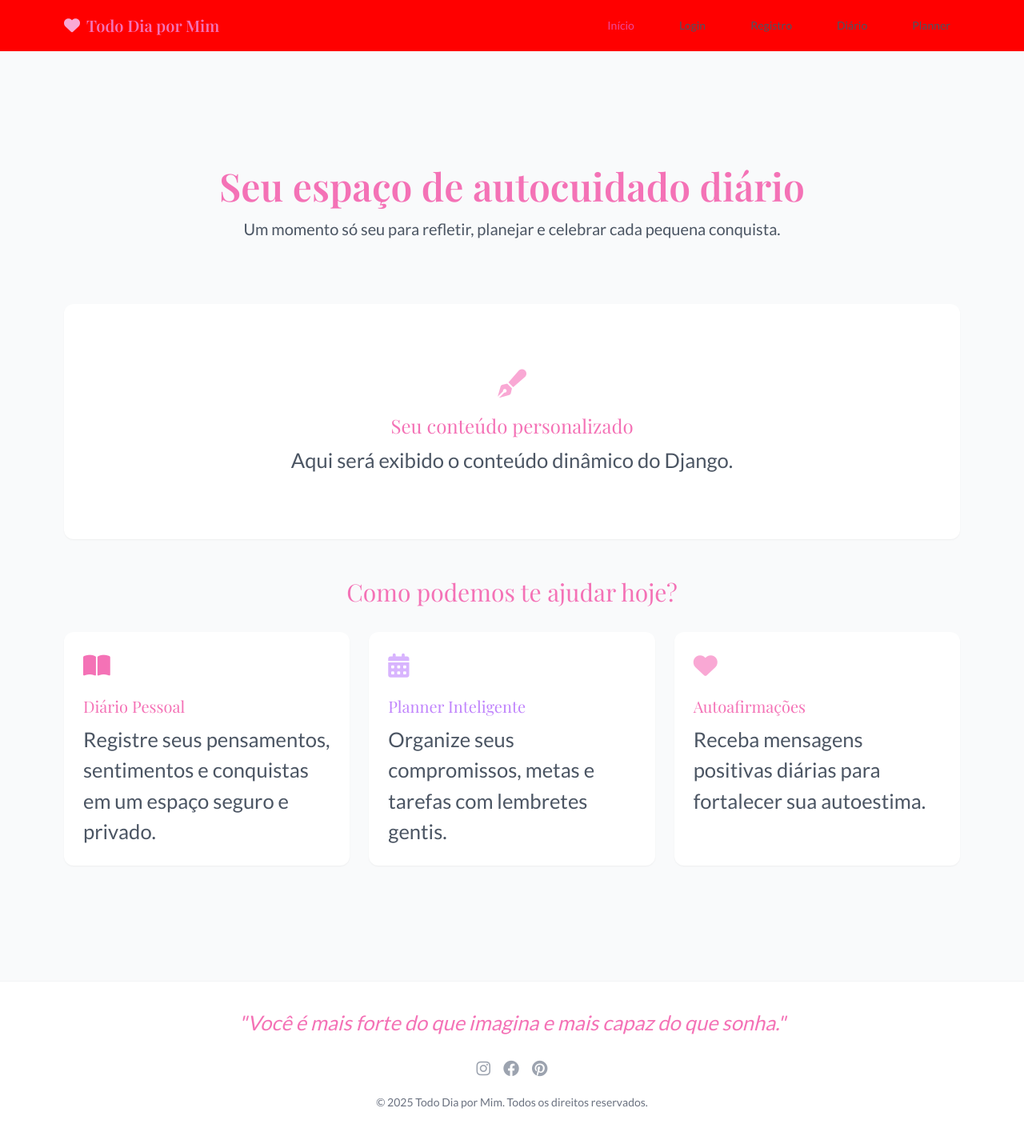
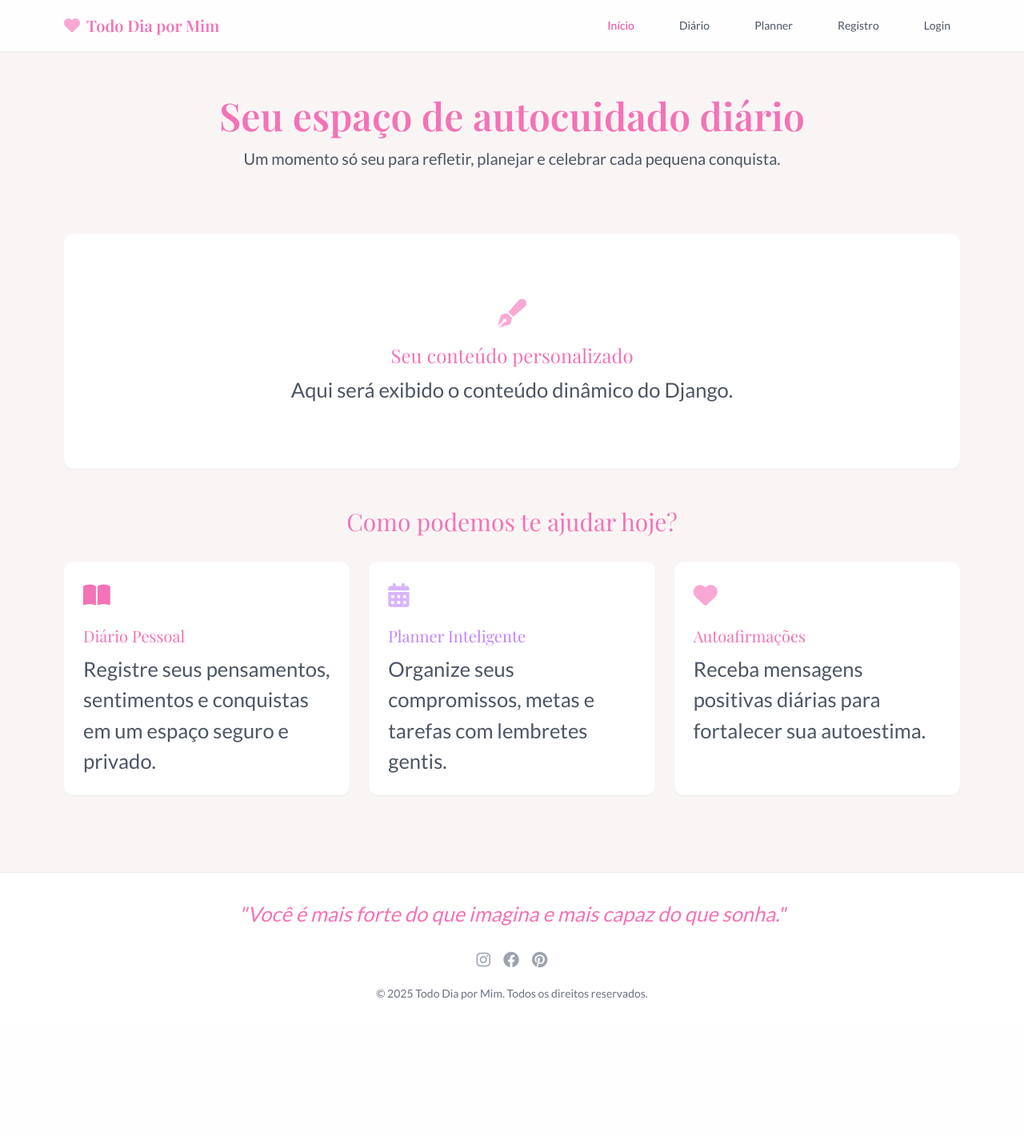
Before and after one commit to ezerodrigues/projeto_todo_dia, a Django app: page / in a window 1280 px wide. Shown: the whole page at 80% size. After the commit the page ends 1250 px from the top, so only its background shows below. Run offline with Django 5.2, Linux system fonts and the light colour scheme; some libraries are stand-ins or nearby versions.

Commit message:
update templates

```diff
--- a/base_static/global/css/global.css
+++ b/base_static/global/css/global.css
@@ -1,16 +1,16 @@
 :root {
-    /* Cores principais */
+    /* 🎨 Cores principais */
     --color-primary: #ec4899;
     --color-primary-hover: #db2777;
     --color-primary-light: #fce7f3;
     --color-primary-dark: #9d174d;
 
-    /* Cores neutras */
+    /* 🧱 Cores neutras */
     --color-white: #ffffff;
     --color-black: #000000;
     --color-dark-text: #444444;
 
-    /* Cores de status */
+    /* ⚠️ Cores de status */
     --color-success: #4a9c5d;
     --color-success-light: #d4edda;
     --color-warning: #927f40;
@@ -20,7 +20,7 @@
     --color-info: #4d86c4;
     --color-info-light: #cce5ff;
 
-    /* Cinzas */
+    /* ⚪ Tons de cinza */
     --color-gray-0: #f9f9f9;
     --color-gray-1: #e0e0e0;
     --color-gray-2: #c7c7c7;
@@ -32,18 +32,18 @@
     --color-gray-8: #323232;
     --color-gray-9: #191919;
 
-    /* Fontes */
+    /* ✍️ Tipografia */
     --font-primary: 'Lato', sans-serif;
     --font-headings: 'Playfair Display', serif;
 
-    /* Espaçamentos */
+    /* 📏 Espaçamentos */
     --spacing-xs: 0.5rem;
     --spacing-sm: 1rem;
     --spacing-md: 1.5rem;
     --spacing-lg: 2rem;
     --spacing-xl: 3rem;
 
-    /* Bordas e sombras */
+    /* 🟦 Bordas e sombras */
     --radius-sm: 0.375rem;
     --radius-md: 0.75rem;
     --radius-lg: 1rem;
@@ -51,52 +51,51 @@
     --elevation-1: 0 1px 3px rgba(0, 0, 0, 0.1);
     --elevation-2: 0 4px 12px rgba(0, 0, 0, 0.1);
 
-    /* Altura da navbar fixa (informativa, não usada diretamente) */
-    --navbar-height: 4.5rem;
+    /* 🧭 Informativo */
+    --navbar-height: 4.5rem; /* altura da navbar fixa */
 }
 
+/* Reset e base */
 * {
+    margin: 0;
     padding: 0;
-    margin: 0;
     box-sizing: border-box;
 }
 
-html, body {
-    height: 100%;
+
+body {
+    font-size: 1.6rem;
+    font-family: var(--font-primary);
+    background-color: #faf5f5; /* Corrigido para igualar ao original */
+    color: var(--color-dark-text);
 }
 
-body {
-    background-color: #faf5f5;
-    color: var(--color-dark-text);
-    font-family: var(--font-primary);
-    font-size: 1.6rem;
-    display: flex;
-    flex-direction: column;
-    min-height: 100vh;
-}
-
-main {
-    flex: 1 0 auto;
-}
-
-footer {
-    flex-shrink: 0;
-}
-
+/* Tipografia de títulos */
 .title-font {
     font-family: var(--font-headings);
 }
 
+/* Estilo do navbar */
 .navbar-bg {
-    background: red !important;
-    /* box-shadow: 0 1px 4px rgba(0, 0, 0, 0.06);  */
+    background-color: rgba(255, 255, 255, 0.9);
+    backdrop-filter: blur(5px);
 }
 
+/* Altura mínima do conteúdo principal */
 .main-content {
-    padding-top: 5rem;
+    min-height: calc(100vh - 120px);
 }
 
+/* Efeito de hover nos cards */
 .card-hover:hover {
     transform: translateY(-3px);
-    box-shadow: var(--elevation-2);
+    box-shadow: 0 10px 25px -5px rgba(0, 0, 0, 0.1);
 }
+
+/* Links do menu (se desejar usar) */
+.nav-link {
+    font-size: 1.8rem;
+    padding: 0.5rem 1rem;
+    font-weight: 500;
+    transition: color 0.2s ease, background-color 0.2s ease;
+}
--- /dev/null
+++ b/base_static/global/js/script_global.js
@@ -0,0 +1,12 @@
+const mobileMenuButton = document.querySelector('.mobile-menu-button');
+const mobileMenu = document.querySelector('.mobile-menu');
+
+mobileMenuButton.addEventListener('click', () => {
+    mobileMenu.classList.toggle('hidden');
+});
+
+document.addEventListener('click', (e) => {
+    if (!mobileMenu.contains(e.target) && !mobileMenuButton.contains(e.target)) {
+        mobileMenu.classList.add('hidden');
+    }
+});
--- a/base_templates/global/base.html
+++ b/base_templates/global/base.html
@@ -1,52 +1,36 @@
 {% load static %}
 <!DOCTYPE html>
 <html lang="pt-BR">
-
 <head>
     <meta charset="UTF-8" />
     <meta name="viewport" content="width=device-width, initial-scale=1.0" />
-    <title>Todo Dia por Mim</title>
+    <title>Todo Dia por Mim - Seu espaço de autocuidado</title>
 
+    <!-- Tailwind -->
     <script src="https://cdn.tailwindcss.com"></script>
+
+    <!-- Fontes e ícones -->
     <link href="https://fonts.googleapis.com/css2?family=Playfair+Display:wght@400;500;600;700&family=Lato:wght@300;400;700&display=swap" rel="stylesheet">
     <link rel="stylesheet" href="https://cdnjs.cloudflare.com/ajax/libs/font-awesome/6.4.0/css/all.min.css">
+
+    <!-- Seu CSS -->
     <link rel="stylesheet" href="{% static 'global/css/global.css' %}">
 </head>
+<body class="text-gray-700">
+  <div class="flex flex-col min-h-screen">
 
-    <!-- Navbar fixa no topo -->
-    {% include "partials/navbar.html" %}
+    <!-- Header com navbar original -->
+    {% include "partials/header.html" %}
 
-<body class="text-gray-700 font-primary bg-gray-50">
-
-    <!-- Conteúdo principal -->
-
-    <main class="pt-20 pb-12 flex-1">
-        <div>
-            {% block content %}
-            {% endblock %}
-        </div>
+    <!-- Main -->
+    <main class="flex-grow pt-[4.5rem] px-4 pb-12 max-w-6xl mx-auto w-full">
+      {% block content %}{% endblock %}
     </main>
-
-</body>
 
     <!-- Rodapé -->
     {% include "partials/footer.html" %}
+  </div>
 
-        <!-- Script do menu mobile -->
-    <script>
-        const mobileMenuButton = document.querySelector('.mobile-menu-button');
-        const mobileMenu = document.querySelector('.mobile-menu');
-
-        mobileMenuButton?.addEventListener('click', () => {
-            mobileMenu?.classList.toggle('hidden');
-        });
-
-        document.addEventListener('click', (e) => {
-            if (!mobileMenu?.contains(e.target) && !mobileMenuButton?.contains(e.target)) {
-                mobileMenu?.classList.add('hidden');
-            }
-        });
-    </script>
-
-
+  <script src="{% static 'global/js/script_global.js' %}"></script>
+</body>
 </html>
--- a/base_templates/partials/footer.html
+++ b/base_templates/partials/footer.html
@@ -1,17 +1,29 @@
-<footer class="bg-white py-8 border-t border-gray-100">
+<div class="bg-white py-8 border-t border-dark-100">
   <div class="max-w-6xl mx-auto px-4">
     <div class="text-center">
       <p class="text-pink-400 italic mb-4">
         "Você é mais forte do que imagina e mais capaz do que sonha."
       </p>
       <div class="flex justify-center space-x-4 mb-4">
-                <a href="#" class="text-gray-400 hover:text-pink-400 transition duration-300"><i class="fab fa-instagram text-xl"></i></a>
-                <a href="#" class="text-gray-400 hover:text-pink-400 transition duration-300"><i class="fab fa-facebook text-xl"></i></a>
-                <a href="#" class="text-gray-400 hover:text-pink-400 transition duration-300"><i class="fab fa-pinterest text-xl"></i></a>
+        <a
+          href="#"
+          class="text-gray-400 hover:text-pink-400 transition duration-300"
+          ><i class="fab fa-instagram text-xl"></i
+        ></a>
+        <a
+          href="#"
+          class="text-gray-400 hover:text-pink-400 transition duration-300"
+          ><i class="fab fa-facebook text-xl"></i
+        ></a>
+        <a
+          href="#"
+          class="text-gray-400 hover:text-pink-400 transition duration-300"
+          ><i class="fab fa-pinterest text-xl"></i
+        ></a>
       </div>
       <p class="text-sm text-gray-500">
         &copy; 2025 Todo Dia por Mim. Todos os direitos reservados.
       </p>
     </div>
   </div>
-</footer>
+</div>
--- /dev/null
+++ b/base_templates/partials/header.html
@@ -0,0 +1,3 @@
+<header class="bg-white fixed w-full z-10 shadow-sm backdrop-blur">
+  {% include "partials/navbar.html" %}
+</header>
--- a/base_templates/partials/navbar.html
+++ b/base_templates/partials/navbar.html
@@ -1,28 +1,30 @@
-<nav class="navbar-bg fixed top-0 w-full z-50">
+<nav class="navbar-bg fixed w-full z-10 shadow-sm">
   <div class="max-w-6xl mx-auto px-4">
     <div class="flex justify-between items-center h-16">
+
       <!-- Logo -->
       <div class="flex-shrink-0 flex items-center">
-                <a href="#" class="flex items-center">
+        <a href="{% url 'home:home' %}" class="flex items-center">
           <i class="fas fa-heart text-xl text-pink-300 mr-2"></i>
           <span class="title-font text-xl text-pink-400 font-semibold">Todo Dia por Mim</span>
         </a>
       </div>
 
-            <!-- Botão mobile -->
+      <!-- Mobile menu button -->
       <div class="md:hidden flex items-center">
         <button class="outline-none mobile-menu-button">
           <i class="fas fa-bars text-pink-400 text-xl"></i>
         </button>
       </div>
 
-            <!-- Menu desktop -->
+      <!-- Desktop menu -->
       <div class="hidden md:flex space-x-8">
-                <a href="#" class="text-pink-500 hover:text-pink-700 px-3 py-2 text-sm font-medium">Início</a>
-                <a href="#" class="text-gray-600 hover:text-pink-500 px-3 py-2 text-sm font-medium">Login</a>
-                <a href="#" class="text-gray-600 hover:text-pink-500 px-3 py-2 text-sm font-medium">Registro</a>
-                <a href="#" class="text-gray-600 hover:text-pink-500 px-3 py-2 text-sm font-medium">Diário</a>
-                <a href="#" class="text-gray-600 hover:text-pink-500 px-3 py-2 text-sm font-medium">Planner</a>
+        <a href="{% url 'home:home' %}" class="text-pink-500 hover:text-pink-700 px-3 py-2 text-sm font-medium transition duration-300">Início</a>
+        <a href="#" class="text-gray-600 hover:text-pink-500 px-3 py-2 text-sm font-medium transition duration-300">Diário</a>
+        <a href="#" class="text-gray-600 hover:text-pink-500 px-3 py-2 text-sm font-medium transition duration-300">Planner</a>
+        <a href="#" class="text-gray-600 hover:text-pink-500 px-3 py-2 text-sm font-medium transition duration-300">Registro</a>
+        <a href="{% url 'users:login' %}" class="text-gray-600 hover:text-pink-500 px-3 py-2 text-sm font-medium transition duration-300">Login</a>
+
       </div>
     </div>
   </div>
@@ -30,11 +32,11 @@
   <!-- Mobile menu -->
   <div class="mobile-menu hidden md:hidden bg-white shadow-lg rounded-b-lg">
     <div class="px-2 pt-2 pb-3 space-y-1 sm:px-3">
-            <a href="#" class="block px-3 py-2 text-base font-medium text-pink-500 hover:bg-pink-50 rounded-md">Início</a>
-            <a href="#" class="block px-3 py-2 text-base font-medium text-gray-600 hover:bg-pink-50 rounded-md">Login</a>
-            <a href="#" class="block px-3 py-2 text-base font-medium text-gray-600 hover:bg-pink-50 rounded-md">Registro</a>
+      <a href="{% url 'home:home' %}" class="block px-3 py-2 text-base font-medium text-pink-500 hover:bg-pink-50 rounded-md">Início</a>
       <a href="#" class="block px-3 py-2 text-base font-medium text-gray-600 hover:bg-pink-50 rounded-md">Diário</a>
       <a href="#" class="block px-3 py-2 text-base font-medium text-gray-600 hover:bg-pink-50 rounded-md">Planner</a>
+      <a href="#" class="block px-3 py-2 text-base font-medium text-gray-600 hover:bg-pink-50 rounded-md">Registro</a>
+      <a href="{% url 'users:login' %}" class="block px-3 py-2 text-base font-medium text-gray-600 hover:bg-pink-50 rounded-md">Login</a>
     </div>
   </div>
 </nav>
--- a/src/core/templates/core/home.html
+++ b/src/core/templates/core/home.html
@@ -1,11 +1,14 @@
 {% extends "global/base.html" %}
+{% load static %}
 
 {% block content %}
-    <main class="main-content pt-20 pb-12 px-4 max-w-6xl mx-auto">
+
 <!-- Hero Section -->
 <section class="py-8 md:py-12">
     <div class="text-center">
-                <h1 class="title-font text-3xl md:text-4xl lg:text-5xl font-semibold text-pink-400 mb-4">Seu espaço de autocuidado diário</h1>
+        <h1 class="title-font text-3xl md:text-4xl lg:text-5xl font-semibold text-pink-400 mb-4">
+            Seu espaço de autocuidado diário
+        </h1>
         <p class="text-lg md:text-xl text-gray-600 max-w-2xl mx-auto">
             Um momento só seu para refletir, planejar e celebrar cada pequena conquista.
         </p>
@@ -14,18 +17,18 @@
 
 <!-- Dynamic Content Block -->
 <section class="bg-white rounded-xl shadow-sm p-6 md:p-8 my-8 transition duration-300 card-hover">
-            <!-- BLOCO DINÂMICO AQUI -->
     <div class="text-center py-12">
         <i class="fas fa-pen-fancy text-4xl text-pink-300 mb-4"></i>
         <h2 class="title-font text-2xl text-pink-400 mb-2">Seu conteúdo personalizado</h2>
         <p class="text-gray-600">Aqui será exibido o conteúdo dinâmico do Django.</p>
     </div>
-            <!-- FIM DO BLOCO DINÂMICO -->
 </section>
 
 <!-- Features Section -->
 <section class="my-12">
-            <h2 class="title-font text-2xl md:text-3xl text-center text-pink-400 mb-8">Como podemos te ajudar hoje?</h2>
+    <h2 class="title-font text-2xl md:text-3xl text-center text-pink-400 mb-8">
+        Como podemos te ajudar hoje?
+    </h2>
 
     <div class="grid grid-cols-1 md:grid-cols-3 gap-6">
         <!-- Feature 1 -->
@@ -62,5 +65,5 @@
         </div>
     </div>
 </section>
-    </main>
+
 {% endblock %}
```
Also changed, not shown: src/projeto_todo_dia/settings.py (+6 -27 lines). Lines whose indentation alone changed are shown as unchanged.
